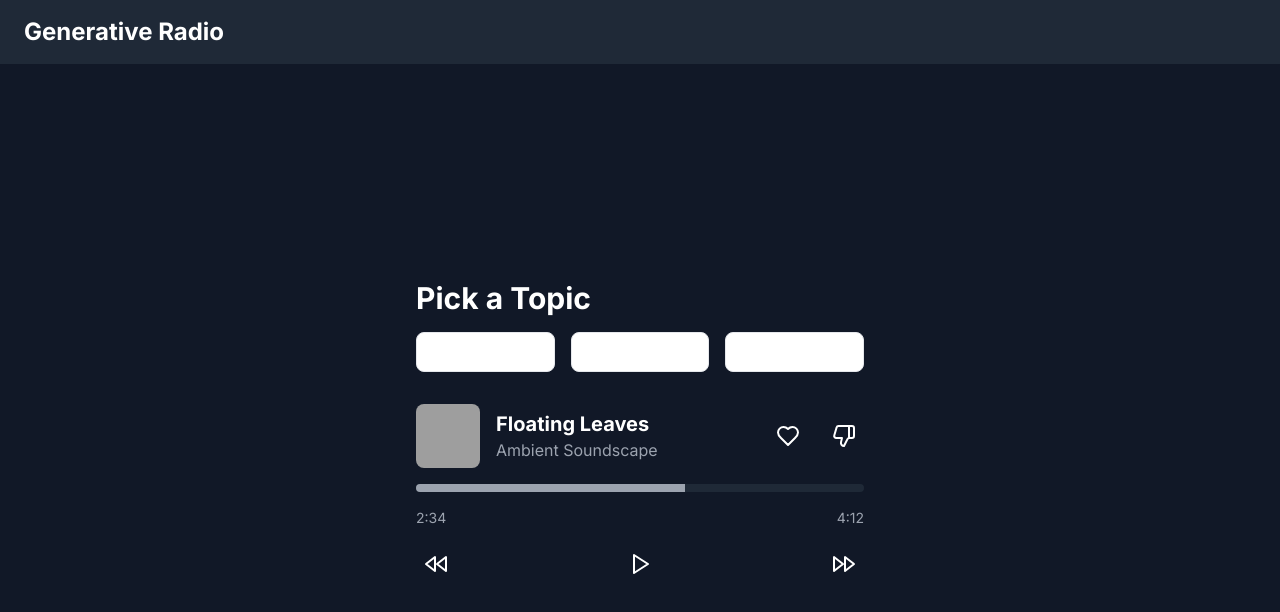
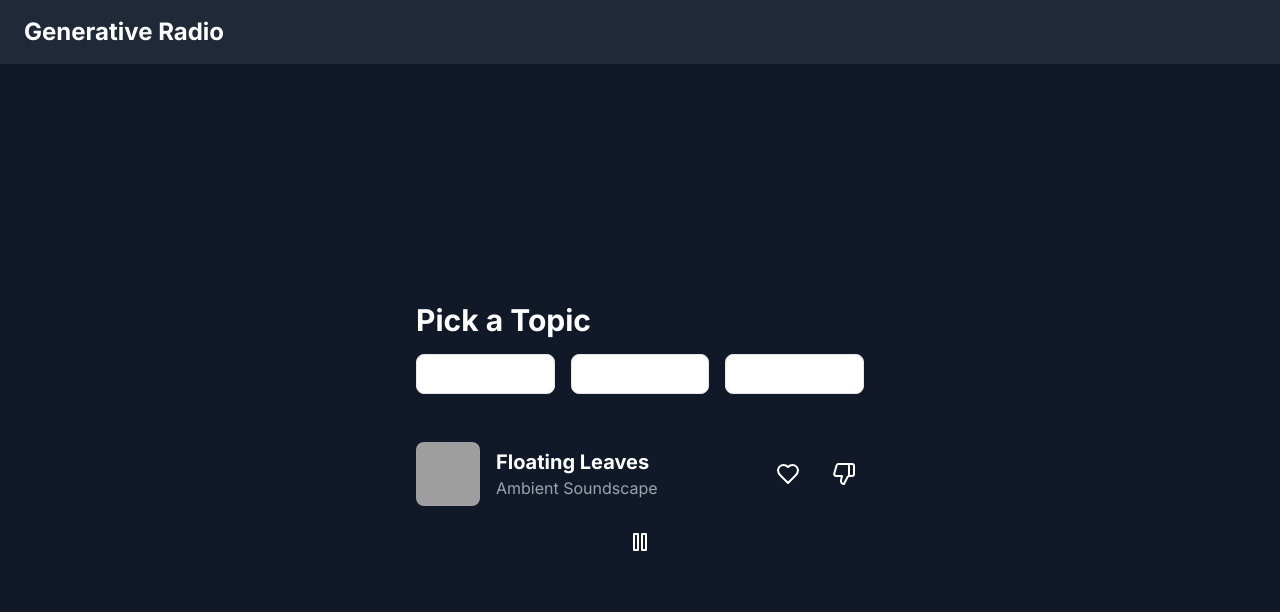
Before and after one commit to louis-sanna-eki/mixer-web, a Next.js app: page / in a window 1280 px wide. Both pictures are taken after a click on the button "Play/Pause". Shown: the top 612 px of the page. Built offline with nearby package versions, Linux system fonts and the light colour scheme; grey boxes are pictures that could not be loaded.

Commit message:
feat(radio): add audio

```diff
--- a/components/GenerativeRadio.tsx
+++ b/components/GenerativeRadio.tsx
@@ -17,8 +17,9 @@ To read more about using these font, please visit the Next.js documentation:
 - App Directory: https://nextjs.org/docs/app/building-your-application/optimizing/fonts
 - Pages Directory: https://nextjs.org/docs/pages/building-your-application/optimizing/fonts
 **/
-import { Button } from "@/components/ui/button"
+"use client";
 
+import { Button } from "@/components/ui/button";
 
 export function GenerativeRadio() {
   return (
@@ -51,7 +52,49 @@ export function GenerativeRadio() {
             </Button>
           </div>
         </div>
+        <AudioPlayer />
+      </div>
+    </div>
+  );
+}
+
+import React, { useRef, useState } from "react";
+
+function AudioPlayer() {
+  const audioRef = useRef(null);
+  const [isPlaying, setIsPlaying] = useState(false);
+  const [currentTime, setCurrentTime] = useState(0);
+  const [duration, setDuration] = useState(0);
+
+  const togglePlayPause = () => {
+    if (audioRef.current === null) return;
+    if (isPlaying) {
+      (audioRef.current as any).pause();
+    } else {
+      (audioRef.current as any).play();
+    }
+    setIsPlaying(!isPlaying);
+  };
+
+  const handleTimeUpdate = () => {
+    if (audioRef.current === null) return;
+    setCurrentTime((audioRef.current as any).currentTime);
+  };
+
+  const handleLoadedMetadata = () => {
+    if (audioRef.current === null) return;
+    setDuration((audioRef.current as any).duration);
+  };
+
+  return (
     <div className="max-w-md w-full space-y-4">
+      <audio
+        ref={audioRef}
+        src="/sad-guitar-melody.wav"
+        onTimeUpdate={handleTimeUpdate}
+        onLoadedMetadata={handleLoadedMetadata}
+      />
+
       <div className="flex items-center justify-between">
         <div className="flex items-center space-x-4">
           <img
@@ -81,31 +124,18 @@ export function GenerativeRadio() {
           </Button>
         </div>
       </div>
-          <div className="w-full bg-gray-800 rounded-full h-2 overflow-hidden">
-            <div className="bg-gray-400 h-2 w-[60%]" />
-          </div>
-          <div className="flex items-center justify-between text-sm text-gray-400">
-            <span>2:34</span>
-            <span>4:12</span>
-          </div>
-          <div className="flex items-center justify-between">
-            <Button size="icon" variant="ghost">
-              <RewindIcon className="w-6 h-6" />
-              <span className="sr-only">Previous</span>
-            </Button>
-            <Button size="icon" variant="ghost">
+      <div className="flex items-center justify-center w-full">
+        <Button size="icon" variant="ghost" onClick={togglePlayPause}>
+          {isPlaying ? (
+            <PauseIcon className="w-6 h-6" />
+          ) : (
             <PlayIcon className="w-6 h-6" />
+          )}
           <span className="sr-only">Play/Pause</span>
-            </Button>
-            <Button size="icon" variant="ghost">
-              <FastForwardIcon className="w-6 h-6" />
-              <span className="sr-only">Next</span>
         </Button>
       </div>
     </div>
-      </div>
-    </div>
-  )
+  );
 }
 
 function FastForwardIcon(props: any) {
@@ -125,9 +155,8 @@ function FastForwardIcon(props: any) {
       <polygon points="13 19 22 12 13 5 13 19" />
       <polygon points="2 19 11 12 2 5 2 19" />
     </svg>
-  )
+  );
 }
-
 
 function HeartIcon(props: any) {
   return (
@@ -145,9 +174,8 @@ function HeartIcon(props: any) {
     >
       <path d="M19 14c1.49-1.46 3-3.21 3-5.5A5.5 5.5 0 0 0 16.5 3c-1.76 0-3 .5-4.5 2-1.5-1.5-2.74-2-4.5-2A5.5 5.5 0 0 0 2 8.5c0 2.3 1.5 4.05 3 5.5l7 7Z" />
     </svg>
-  )
+  );
 }
-
 
 function PlayIcon(props: any) {
   return (
@@ -165,9 +193,28 @@ function PlayIcon(props: any) {
     >
       <polygon points="6 3 20 12 6 21 6 3" />
     </svg>
-  )
+  );
 }
 
+function PauseIcon(props: any) {
+  return (
+    <svg
+      {...props}
+      xmlns="http://www.w3.org/2000/svg"
+      width="24"
+      height="24"
+      viewBox="0 0 24 24"
+      fill="none"
+      stroke="currentColor"
+      strokeWidth="2"
+      strokeLinecap="round"
+      strokeLinejoin="round"
+    >
+      <rect x="6" y="4" width="4" height="16" />
+      <rect x="14" y="4" width="4" height="16" />
+    </svg>
+  );
+}
 
 function RewindIcon(props: any) {
   return (
@@ -186,9 +233,8 @@ function RewindIcon(props: any) {
       <polygon points="11 19 2 12 11 5 11 19" />
       <polygon points="22 19 13 12 22 5 22 19" />
     </svg>
-  )
+  );
 }
-
 
 // function SettingsIcon(props: any) {
 //   return (
@@ -210,7 +256,6 @@ function RewindIcon(props: any) {
 //   )
 // }
 
-
 function ThumbsDownIcon(props: any) {
   return (
     <svg
@@ -228,5 +273,5 @@ function ThumbsDownIcon(props: any) {
       <path d="M17 14V2" />
       <path d="M9 18.12 10 14H4.17a2 2 0 0 1-1.92-2.56l2.33-8A2 2 0 0 1 6.5 2H20a2 2 0 0 1 2 2v8a2 2 0 0 1-2 2h-2.76a2 2 0 0 0-1.79 1.11L12 22h0a3.13 3.13 0 0 1-3-3.88Z" />
     </svg>
-  )
+  );
 }
```
Also changed, not shown: 1 other file (tests, documents, lock files or other folders). Lines whose indentation alone changed are shown as unchanged.
